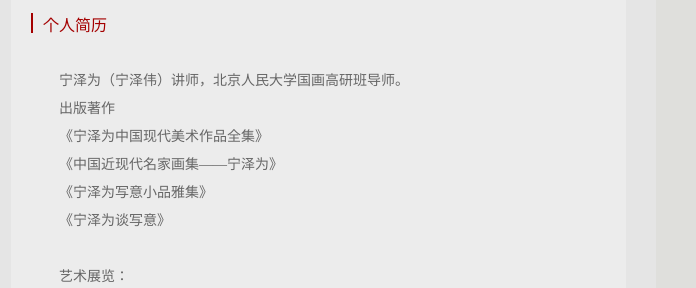
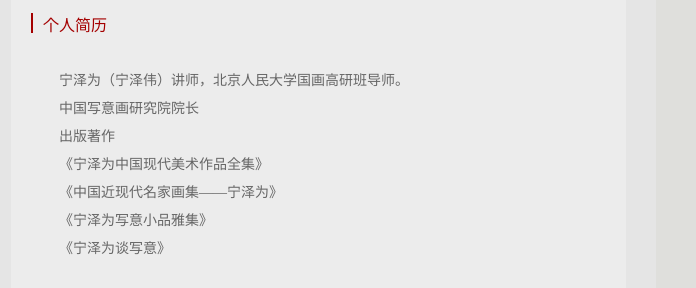
Before and after one commit to mhxqwer/nzwart.ruc.edu.cn, a plain HTML site: page index.html in a window 1280 px wide. Shown: the part 444-732 px from the top of the page, 584-1280 px from the left. Drawn offline with Linux system fonts and the light colour scheme; a script that the page names is missing.

Commit message:
Update index.html

```diff
--- a/index.html
+++ b/index.html
@@ -136,6 +136,7 @@
 </div>
 <p>&nbsp;</p>
 <p style="text-indent: 2em;"> 宁泽为（宁泽伟）讲师，北京人民大学国画高研班导师。</p>
+<p style="text-indent: 2em;"> 中国写意画研究院院长</p>
 <p style="text-indent: 2em;"> 出版著作</p>
 <p style="text-indent: 2em;">《宁泽为中国现代美术作品全集》</p>
 <p style="text-indent: 2em;">《中国近现代名家画集——宁泽为》</p>
```
